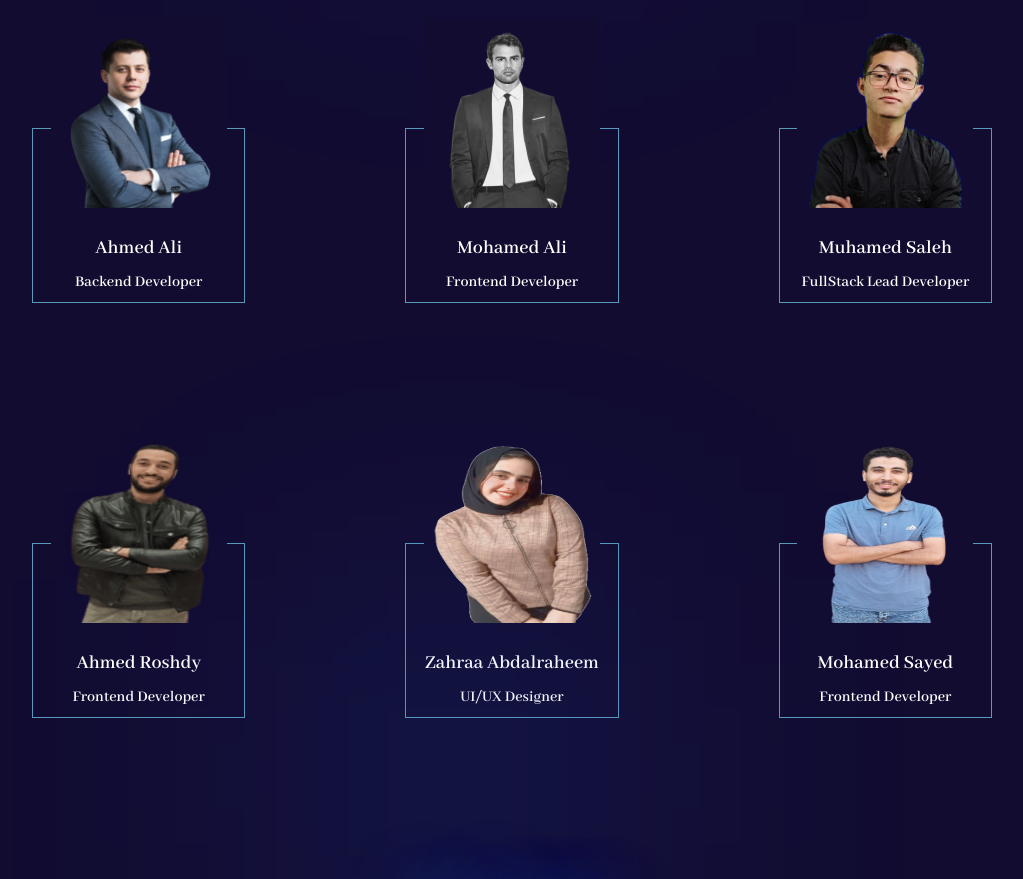
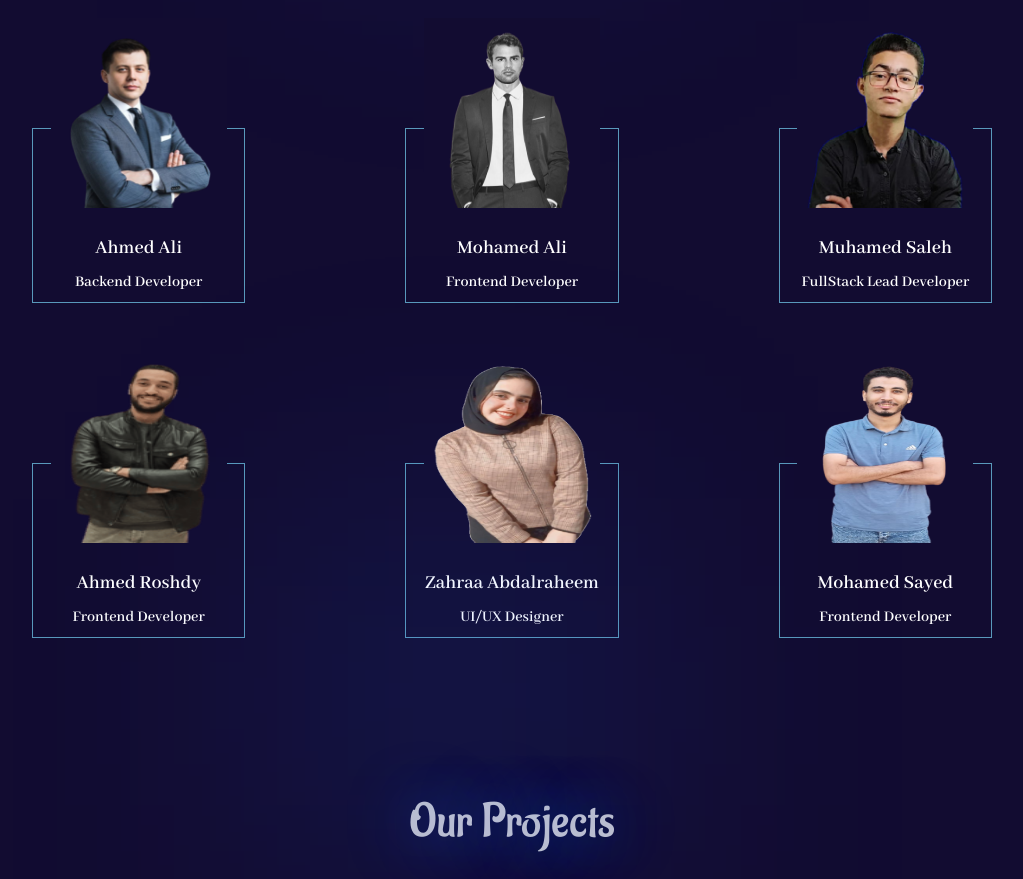
Before and after one commit to c0de-flow/code-flow, a Next.js app: page / in a window 1280 px wide. Shown: the part 4360-5239 px from the top of the page, without its empty margins (128-1151 px from the left). Built offline with nearby package versions, Linux system fonts and the light colour scheme.

Commit message:
gaps adjustment

```diff
--- a/app/components/our-team/Team.tsx
+++ b/app/components/our-team/Team.tsx
@@ -28,7 +28,7 @@ const Team = () => {
 
       {/* Desktop team member cards */}
       <div className="hidden md:flex md:justify-center w-full">
-        <div className="grid md:grid-cols-2 lg:grid-cols-3 gap-x-40 gap-y-60 text-white mt-40 w-full">
+        <div className="grid md:grid-cols-2 lg:grid-cols-3 gap-40 text-white mt-40 w-full">
           {teamMembers.map((member, index) => (
             <motion.div
               key={index}
```
